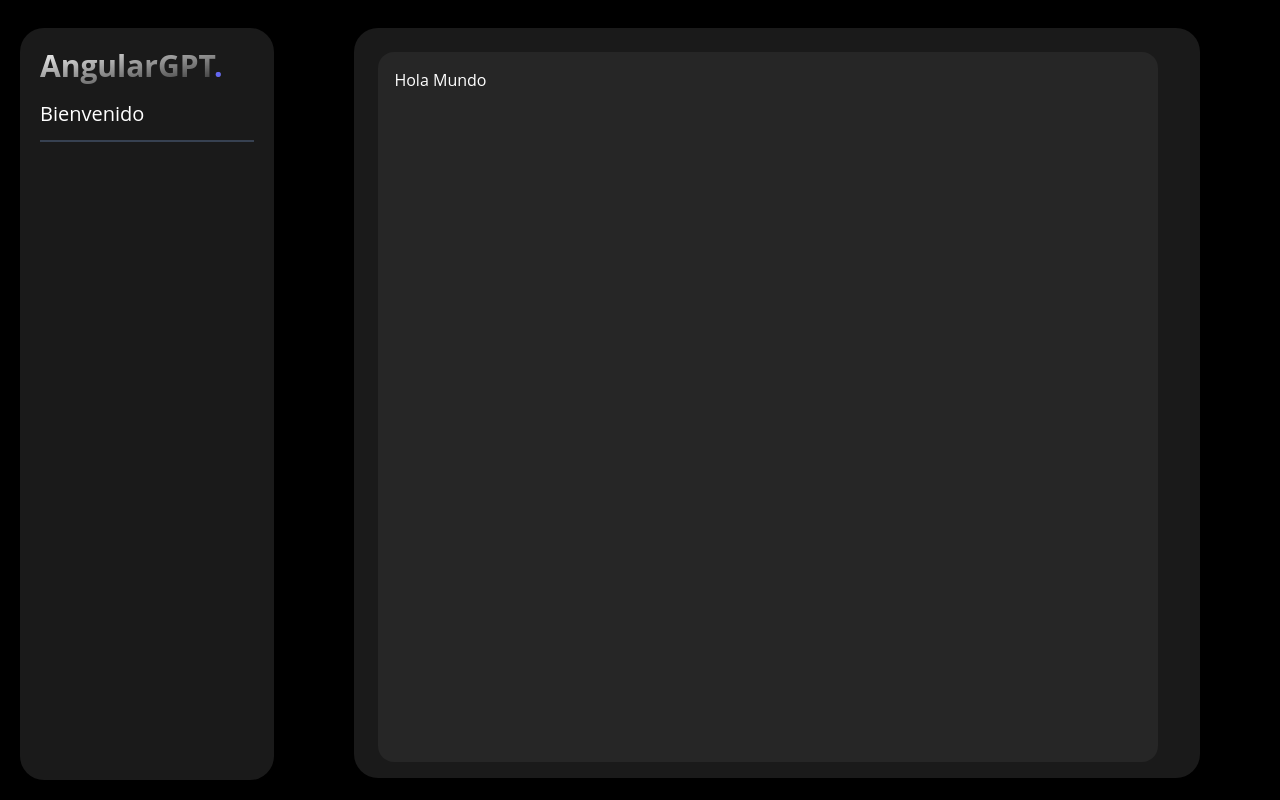
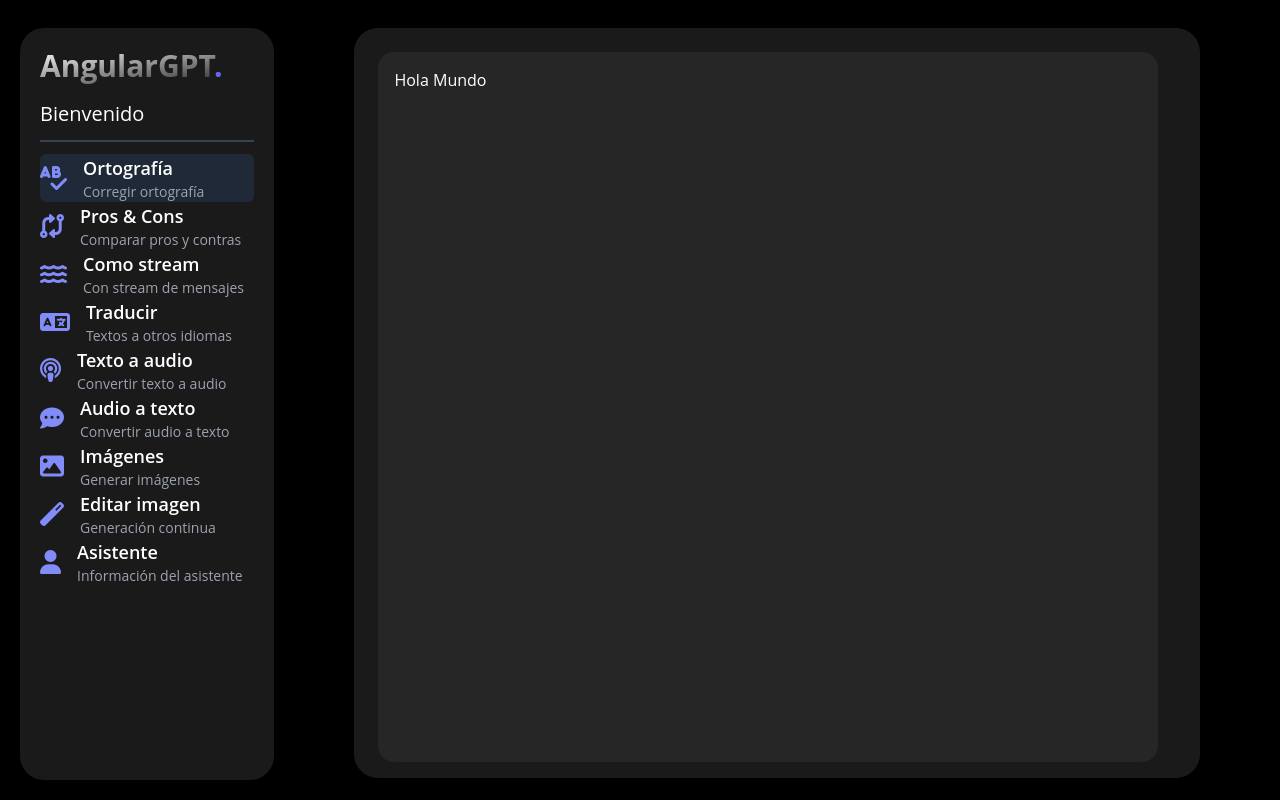
Before and after one commit to lmdelgallego/Angular-GPT, an Angular app: page /orthography in a window 1280 px wide. Built offline with nearby package versions, Linux system fonts and the light colour scheme.

Commit message:
👷🏽‍♂️ SideBar Menu

```diff
--- /dev/null
+++ b/src/app/presentation/components/sidebarMenuItem/sidebarMenuItem.component.ts
@@ -0,0 +1,33 @@
+import { ChangeDetectionStrategy, Component, Input } from '@angular/core';
+import { RouterModule } from '@angular/router';
+
+@Component({
+  selector: 'app-sidebar-menu-item',
+  standalone: true,
+  imports: [
+    RouterModule,
+  ],
+  template: `
+    <a
+      class="flex justify-center items-center hover:bg-gray-800 rounded-md transition-colors"
+      [routerLink]="path"
+      routerLinkActive="bg-gray-800"
+    >
+      <i class="mr-4 text-indigo-400 text-2xl" [class]="icon"></i>
+      <div class="flex flex-col flex-grow">
+        <span class="text-lg text-white font-semibold">{{ title }}</span>
+        <span class="text-sm text-gray-400">{{ description }}</span>
+      </div>
+    </a>
+  `,
+  changeDetection: ChangeDetectionStrategy.OnPush,
+})
+export class SidebarMenuItemComponent {
+
+  @Input({ required: true }) icon!: string;
+  @Input({ required: true }) title!: string;
+  @Input({ required: true }) description!: string;
+  @Input({ required: true }) path!: string;
+
+
+}
--- a/src/app/presentation/layouts/dashboardLayout/dashboardLayout.component.html
+++ b/src/app/presentation/layouts/dashboardLayout/dashboardLayout.component.html
@@ -12,7 +12,14 @@
     <div class="border-gray-700 border my-3"></div>
 
     <!-- Nav Links -->
-
+    @for ( route of routes; track route.path){
+      <app-sidebar-menu-item
+        [description]="route.data!['description']"
+        [icon]="route.data!['icon']"
+        [path]="route.path!"
+        [title]="route.data!['title']"
+      ></app-sidebar-menu-item>
+    }
     <!-- End Nav Links -->
   </nav>
 
--- a/src/app/presentation/layouts/dashboardLayout/dashboardLayout.component.ts
+++ b/src/app/presentation/layouts/dashboardLayout/dashboardLayout.component.ts
@@ -1,6 +1,8 @@
 import { CommonModule } from '@angular/common';
 import { ChangeDetectionStrategy, Component } from '@angular/core';
 import { RouterModule } from '@angular/router';
+import { SidebarMenuItemComponent } from '../../components/sidebarMenuItem/sidebarMenuItem.component';
+import { routes } from '../../../app.routes';
 
 @Component({
   selector: 'app-dashboard-layout',
@@ -8,8 +10,12 @@
   imports: [
     CommonModule,
     RouterModule,
+    SidebarMenuItemComponent
   ],
   templateUrl: './dashboardLayout.component.html',
   changeDetection: ChangeDetectionStrategy.OnPush,
 })
-export class DashboardLayoutComponent { }
+export class DashboardLayoutComponent {
+
+  public routes = routes[0].children?.filter(route => route.data) || [];
+}
```
